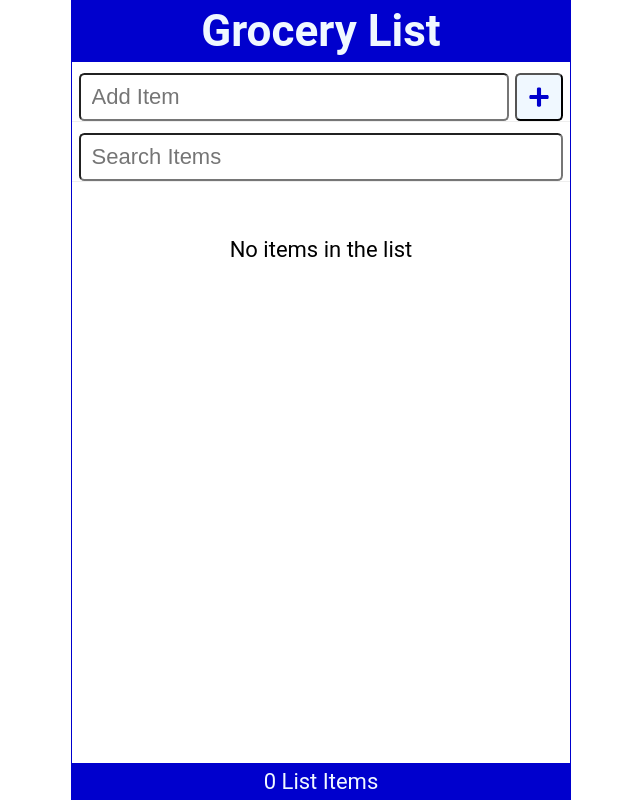
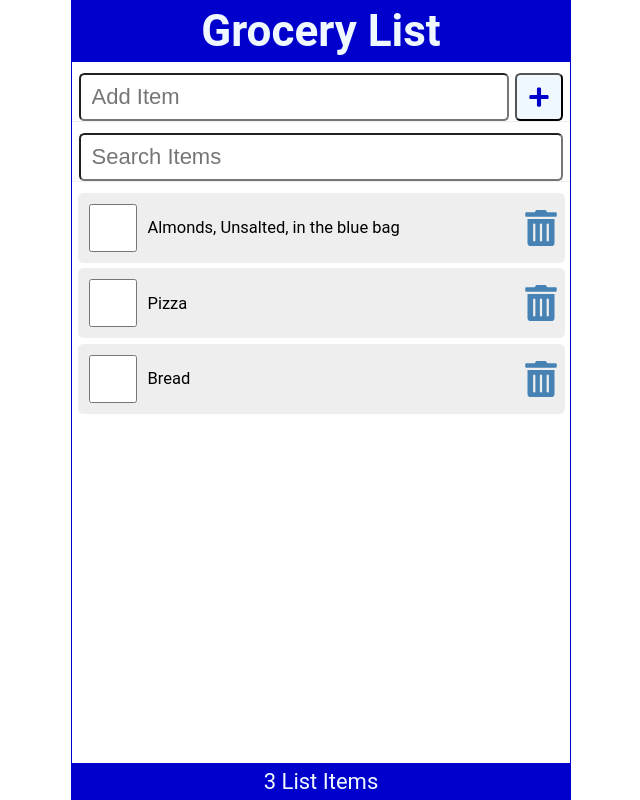
Before and after one commit to niklasfulle/React-Crash-Course, a React (Create React App) app: page / in a window 1280 px wide. Shown: the whole page, without its empty margins (319-959 px from the left). Built offline with nearby package versions, Linux system fonts and the light colour scheme; data requests are answered from the project's data file.

Commit message:
thirteenth chapter

```diff
--- a/src/App.js
+++ b/src/App.js
@@ -6,13 +6,33 @@
 import { useState, useEffect } from "react";
 
 function App() {
-    const [items, setItems] = useState(JSON.parse(localStorage.getItem("shoppingList")) || []);
+    const API_URL = "http://localhost:3500/items";
+
+    const [items, setItems] = useState([]);
     const [newItem, setNewItem] = useState("");
     const [search, setSearch] = useState("");
+    const [fetchError, setFetchError] = useState(null);
+    const [isLoading, setIsLoading] = useState(true);
 
     useEffect(() => {
-        localStorage.setItem("shoppingList", JSON.stringify(items));
-    }, [items]);
+        setTimeout(() => {
+            (async () => await fetchItems())();
+        }, 2000);
+    }, []);
+
+    const fetchItems = async () => {
+        try {
+            const response = await fetch(API_URL);
+            const items = await response.json();
+            if (!response.ok) throw new Error("Fetch failed");
+            setItems(items);
+            setFetchError(null);
+        } catch (error) {
+            setFetchError(error.message);
+        } finally {
+            setIsLoading(false);
+        }
+    };
 
     const handleCheck = (id) => {
         const listItems = items.map((item) =>
@@ -45,6 +65,10 @@
             <Header title="Grocery List" />
             <AddItem newItem={newItem} setNewItem={setNewItem} handleSubmit={handleSubmit} />
             <SearchItem search={search} setSearch={setSearch} />
+            <main>
+                {isLoading && <p>Loading...</p>}
+                {fetchError && <p style={{ color: "red" }}>{`Error: ${fetchError}`}</p>}
+                {!fetchError && !isLoading && (
                     <Content
                         items={items.filter((item) =>
                             item.item.toLowerCase().includes(search.toLowerCase())
@@ -52,6 +76,8 @@
                         handleCheck={handleCheck}
                         handleDelete={handleDelete}
                     />
+                )}
+            </main>
             <Footer length={items.length} />
         </div>
     );
--- a/src/Content.js
+++ b/src/Content.js
@@ -1,15 +1,15 @@
 import React from "react";
 import ItemList from "./ItemList";
 
-function Content({ items, handleCheck, handleDelete }) {
+function Content({ items, handleCheck, handleDelete, fetchError }) {
     return (
-        <main>
+        <>
             {items.length ? (
                 <ItemList items={items} handleCheck={handleCheck} handleDelete={handleDelete} />
             ) : (
                 <p style={{ marginTop: "2em" }}>No items in the list</p>
             )}
-        </main>
+        </>
     );
 }
 
```
Lines whose indentation alone changed are shown as unchanged.
